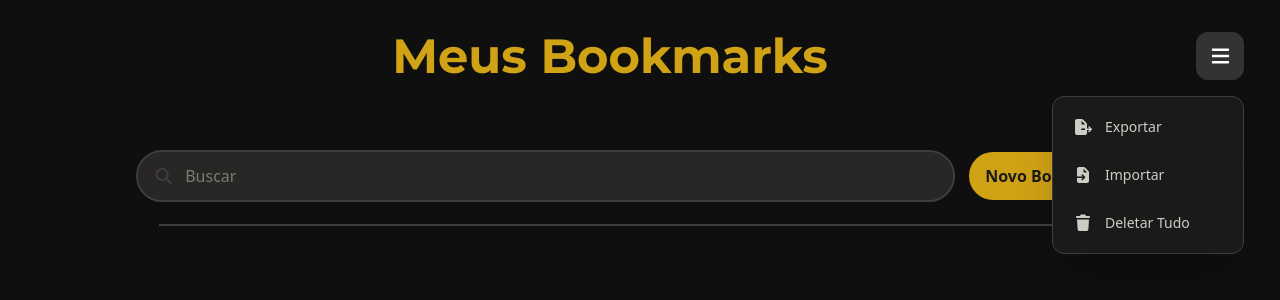
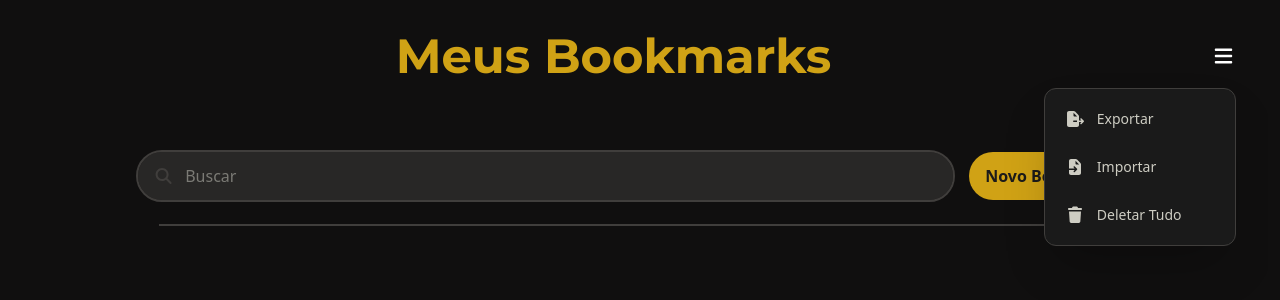
Before and after one commit to muginito/my-bookmarks-site, a React (Vite) app: page / in a window 1280 px wide. Both pictures are taken after a click on the button 1220 px from the left and 56 px from the top of the page. Shown: the top 300 px of the page. Built offline with nearby package versions, Linux system fonts and the light colour scheme.

Commit message:
feat: refactor DropDown component to manage open state internally and enhance animations

```diff
--- a/src/components/DropDown.jsx
+++ b/src/components/DropDown.jsx
@@ -1,17 +1,18 @@
 import { faBars, faFileExport, faFileImport, faTrash } from "@fortawesome/free-solid-svg-icons"
 import { FontAwesomeIcon } from "@fortawesome/react-fontawesome"
-import { motion } from "framer-motion"
-import { useEffect } from "react"
+import { motion, stagger } from "framer-motion"
+import { useState, useEffect } from "react"
 import { useNavigate } from "react-router"
 
-export default function DropDown({ onExport, onImport, isMenuOpen, setIsMenuOpen }) {
+export default function DropDown({ onExport, onImport }) {
+  const [open, setOpen] = useState(false)
   const navigate = useNavigate()
 
   useEffect(() => {
     function handleClickOutside(event) {
       const menu = document.getElementById("dropdownToggle")
       if (menu && !menu.contains(event.target)) {
-        setTimeout(() => setIsMenuOpen(false), 100)
+        setTimeout(() => setOpen(false), 100)
       }
     }
 
@@ -19,37 +20,55 @@ export default function DropDown({ onExport, onImport, isMenuOpen, setIsMenuOpen
     return () => {
       document.removeEventListener("mousedown", handleClickOutside)
     }
-  }, [setIsMenuOpen])
+  }, [setOpen])
+
+  const container = {
+    closed: {
+      opacity: 0,
+      y: 0,
+      pointerEvents: "none",
+      transition: { delayChildren: stagger(0.07, { from: "last" }) },
+    },
+    open: {
+      opacity: 1,
+      height: "auto",
+      y: 10,
+      pointerEvents: "auto",
+      transition: { delayChildren: stagger(0.12, { startDelay: 0.1 }) },
+    },
+  }
+
+  const item = {
+    closed: { opacity: 0, scale: 0.95, y: 0 },
+    open: { opacity: 1, scale: 1, y: 0 },
+  }
 
   return (
-    <div className="relative flex justify-center items-center w-12 h-12">
-      {/* Botão que abre e fecha o menu */}
+    <div className="relative w-fit h-fit">
       <button
         id="dropdownToggle"
-        onClick={() => setIsMenuOpen(!isMenuOpen)}
-        className={`flex justify-center items-center rounded-xl w-full h-full text-xl
-          active:scale-95 transition-all focus:outline-none min-w-12
-          ${isMenuOpen ? "bg-dark-ui-2 text-white" : "text-dark-ui-2 hover:text-dark-tx-2 hover:bg-dark-ui-3"}`}
+        onClick={() => setOpen(!open)}
+        className={`flex justify-center items-center rounded-xl w-fit h-fit p-2 text-xl
+          active:scale-95 transition-all focus:outline-none cursor-pointer
+          ${open ? " text-white" : "text-dark-ui-2 hover:text-dark-tx-2"}`}
       >
         <FontAwesomeIcon icon={faBars} />
       </button>
 
-      <motion.div
-        variants={{
-          open: { opacity: 1, y: 0, pointerEvents: "auto", scale: 1 },
-          closed: { opacity: 0, y: 10, pointerEvents: "none", scale: 0.95 },
-        }}
-        initial="closed"
-        animate={isMenuOpen ? "open" : "closed"}
+      <motion.ul
+        variants={container}
+        initial={false}
+        animate={open ? "open" : "closed"}
         transition={{ duration: 0.2 }}
-        className="top-16 right-0 z-50 absolute flex flex-col gap-1 bg-[#1a1a1a] shadow-2xl p-2
-          border border-dark-ui-3 rounded-xl w-48 origin-bottom-right"
+        className="top-10 right-1/5 z-50 absolute flex flex-col gap-1 bg-[#1a1a1a] shadow-2xl p-2
+          border border-dark-ui-3 rounded-xl w-48"
       >
+        <motion.li variants={item}>
           {/* Opção de export */}
           <button
             onClick={() => {
               if (onExport) onExport()
-            setIsMenuOpen(false)
+              setOpen(false)
             }}
             className="flex items-center gap-3 hover:bg-dark-ui-3 p-3 rounded-lg outline-none w-full
               hover:text-white text-left transition-all cursor-pointer"
@@ -57,14 +76,16 @@ export default function DropDown({ onExport, onImport, isMenuOpen, setIsMenuOpen
             <FontAwesomeIcon icon={faFileExport} className="w-5" />
             <span className="font-medium text-sm">Exportar</span>
           </button>
+        </motion.li>
 
         {/*opção de import*/}
+        <motion.li variants={item}>
           <input
             type="file"
             id="importFile"
             onChange={(e) => {
               if (onImport) onImport(e)
-            setIsMenuOpen(false)
+              setOpen(false)
             }}
             multiple={false}
             className="hidden"
@@ -77,19 +98,23 @@ export default function DropDown({ onExport, onImport, isMenuOpen, setIsMenuOpen
             <FontAwesomeIcon icon={faFileImport} className="w-5" />
             <span className="font-medium text-sm">Importar</span>
           </label>
+        </motion.li>
+
+        <motion.li variants={item}>
           {/* Opção de Deletar Tudo */}
           <button
             onClick={() => {
               navigate(`/?delete=all`)
-            setIsMenuOpen(false)
+              setOpen(false)
             }}
-          className="flex items-center gap-3 hover:bg-red-500/10 p-3 rounded-lg outline-none w-full
-            hover:text-red-500 text-left transition-all cursor-pointer"
+            className="flex items-center gap-3 hover:bg-red-500/10 p-3 rounded-lg outline-none
+              w-full hover:text-red-500 text-left transition-all cursor-pointer"
           >
             <FontAwesomeIcon icon={faTrash} className="w-5" />
             <span className="font-medium text-sm">Deletar Tudo</span>
           </button>
-      </motion.div>
+        </motion.li>
+      </motion.ul>
     </div>
   )
 }
```
Lines whose indentation alone changed are shown as unchanged.
